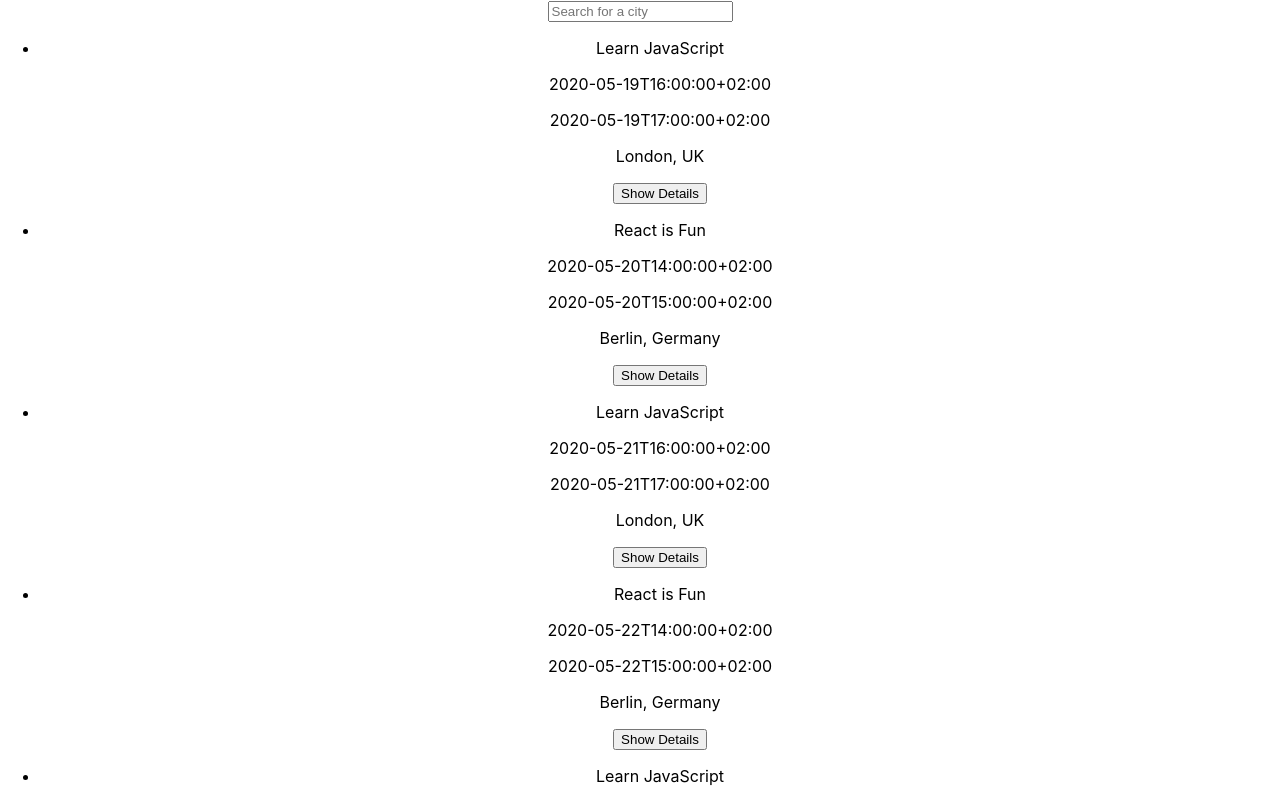
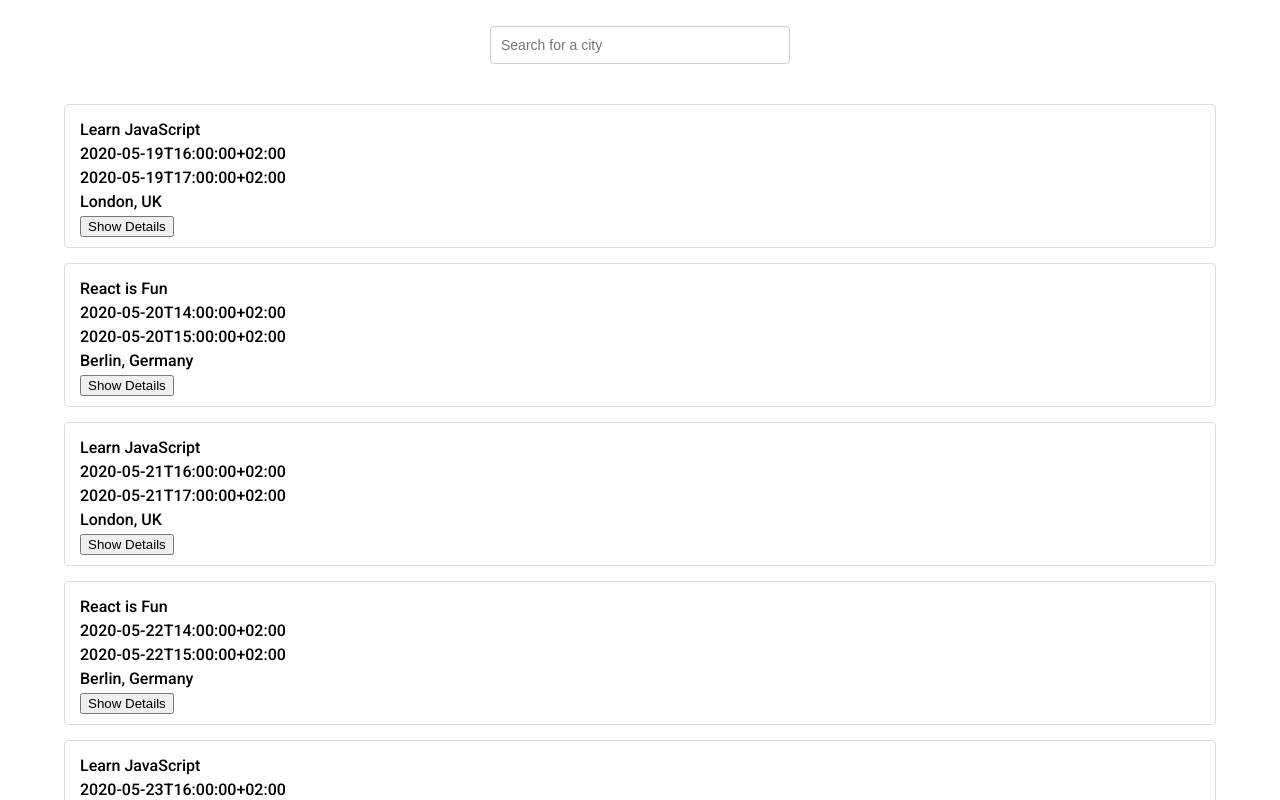
Before and after one commit to Jelloko/meet, a React (Create React App) app: page / in a window 1280 px wide. Shown: the top 800 px of the page. Built offline with nearby package versions, Linux system fonts and the light colour scheme.

Commit message:
added styles to .css

```diff
--- a/src/App.css
+++ b/src/App.css
@@ -1,38 +1,113 @@
+@import url(https://fonts.googleapis.com/css?family=Roboto:500);
+
 .App {
   text-align: center;
+  padding: 2% 5%;
+  font-family: 'Roboto', sans-serif;
 }
 
-.App-logo {
-  height: 40vmin;
-  pointer-events: none;
+.App * {
+  box-sizing: border-box;
 }
 
-@media (prefers-reduced-motion: no-preference) {
-  .App-logo {
-    animation: App-logo-spin infinite 20s linear;
-  }
+ul {
+  padding: 0;
+  list-style: none;
+  margin: 0;
 }
 
-.App-header {
-  background-color: #282c34;
-  min-height: 100vh;
+p {
+  margin: 5px 0;
+}
+
+input[type="text"],
+input[type="number"] {
+  width: 100%;
+  padding: 8px 10px;
+  border-radius: 4px;
+  outline: none;
+  border: 1px solid #ccc;
+  font-size: 14px;
+  line-height: 20px;
+  height: 38px;
+  margin-bottom: 20px;
+}
+
+#city-search {
   display: flex;
   flex-direction: column;
-  align-items: center;
-  justify-content: center;
-  font-size: calc(10px + 2vmin);
-  color: white;
+  width: 100%;
+  max-width: 300px;
+  margin: 0 auto 20px;
+  position: relative;
 }
 
-.App-link {
-  color: #61dafb;
+.city {
+  width: 100%;
 }
 
-@keyframes App-logo-spin {
-  from {
-    transform: rotate(0deg);
-  }
-  to {
-    transform: rotate(360deg);
-  }
+.suggestions {
+  position: absolute;
+  top: 45px;
+  width: 100%;
+  max-width: 300px;
+  font-size: 14px;
+  box-shadow: 0px 4px 8px rgba(0, 0, 0, 0.15);
+  background-color: white;
+  z-index: 2;
+  border-radius: 4px;
+  margin: 0;
 }
+
+.suggestions > li {
+  padding: 8px 10px;
+  cursor: pointer;
+}
+
+.suggestions > li:hover {
+  background-color: #bcdcdb;
+}
+
+.event {
+  padding: 10px 15px;
+  margin-bottom: 15px;
+  border: 1px solid #ddd;
+  border-radius: 4px;
+  text-align: left;
+  position: relative;
+}
+
+#event-list {
+  border: 1px ;
+  padding: 0;
+  margin-top: 20px;
+}
+
+.details-btn {
+  position: absolute;
+  right: 10px;
+  bottom: 10px;
+  padding: 6px 10px;
+  border-radius: 4px;
+  background-color: #ddd;
+  border: none;
+  cursor: pointer;
+  font-size: 12px;
+}
+
+.details-btn:hover {
+  background-color: #ccc;
+}
+
+#number-of-events {
+  margin: 0 auto;
+  max-width: 300px;
+  display: flex;
+  flex-direction: column;
+  align-items: flex-start;
+}
+
+#number-of-events label {
+  margin-bottom: 5px;
+  font-weight: 500;
+}
```
